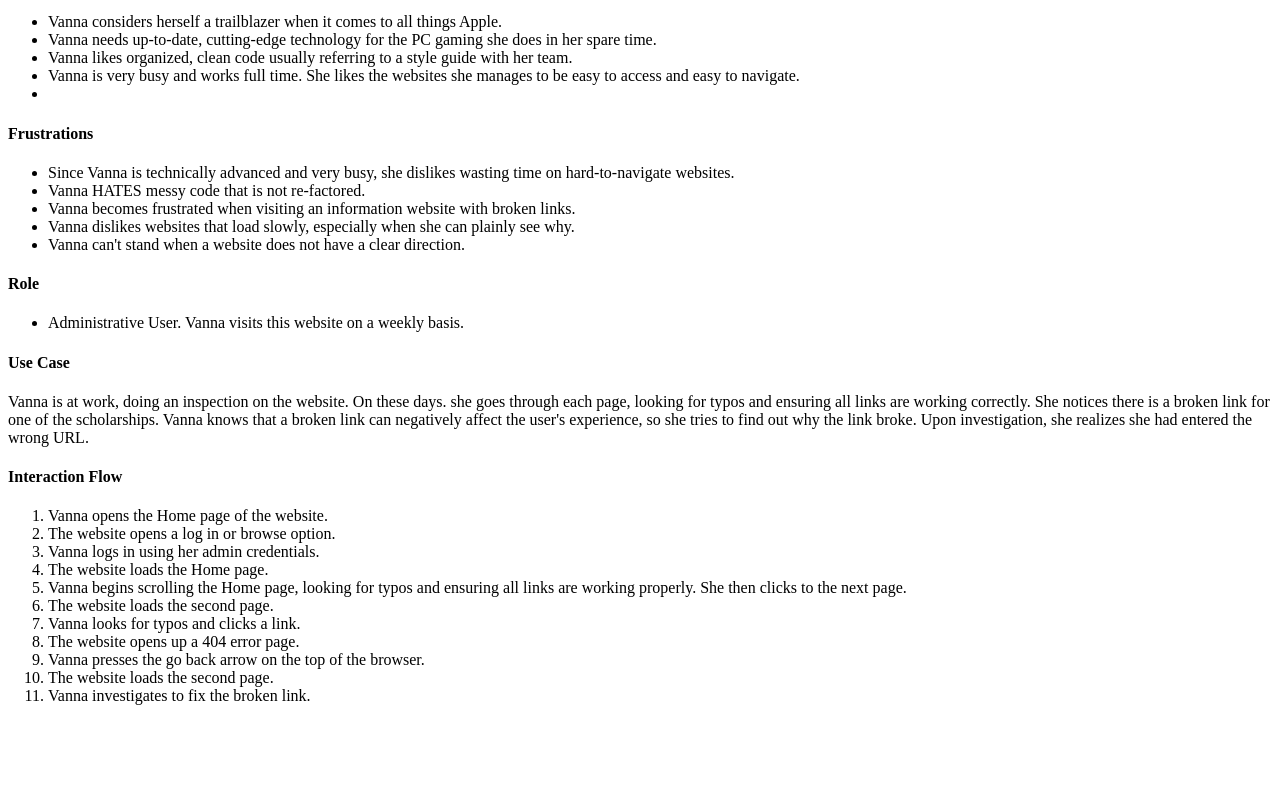
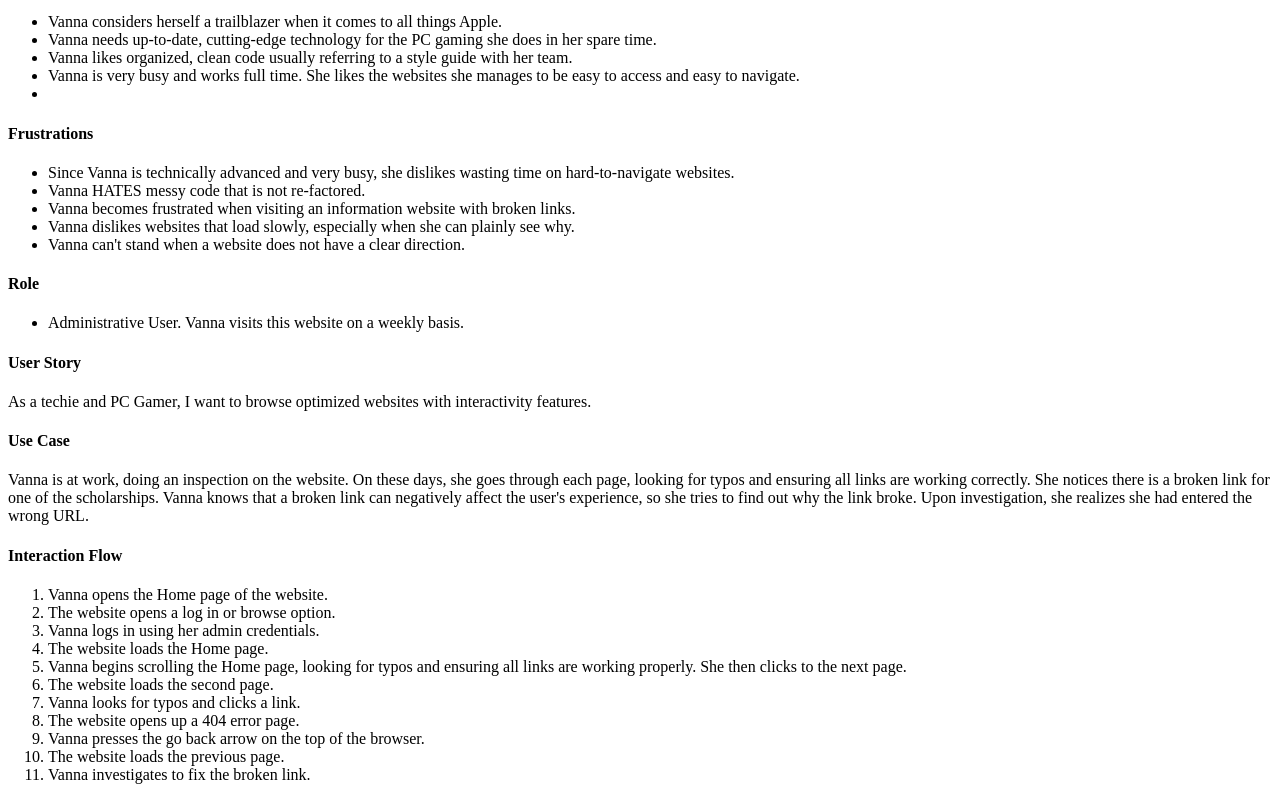
Before and after one commit to team-free-money/team-free-money-cs, a plain HTML site: page public_html/documentation/user-admin.html in a window 1280 px wide. Shown: the part 598-1398 px from the top of the page. Before the commit the page ends 1319 px from the top, so only its background shows below. Drawn offline with Linux system fonts and the light colour scheme.

Commit message:
made edits to user-admin

```diff
--- a/public_html/documentation/user-admin.html
+++ b/public_html/documentation/user-admin.html
@@ -48,8 +48,10 @@
 <ul>
     <li>Administrative User. Vanna visits this website on a weekly basis.</li>
 </ul>
+<h4>User Story</h4>
+    <p>As a techie and PC Gamer, I want to browse optimized websites with interactivity features.</p>
 <h4>Use Case</h4>
-    <p>Vanna is at work, doing an inspection on the website. On these days. she goes through each page, looking for typos and ensuring all links are working correctly. She notices there is a broken link for one of the scholarships. Vanna knows that a broken link can negatively affect the user's experience, so she tries to find out why the link broke. Upon investigation, she realizes she had entered the wrong URL.</p>
+    <p>Vanna is at work, doing an inspection on the website. On these days, she goes through each page, looking for typos and ensuring all links are working correctly. She notices there is a broken link for one of the scholarships. Vanna knows that a broken link can negatively affect the user's experience, so she tries to find out why the link broke. Upon investigation, she realizes she had entered the wrong URL.</p>
 <h4>Interaction Flow</h4>
 <ol>
     <li>Vanna opens the Home page of the website.</li>
@@ -61,7 +63,7 @@
     <li>Vanna looks for typos and clicks a link.</li>
     <li>The website opens up a 404 error page.</li>
     <li>Vanna presses the go back arrow on the top of the browser.</li>
-    <li>The website loads the second page.</li>
+    <li>The website loads the previous page.</li>
     <li>Vanna investigates to fix the broken link.</li>
 </ol>
 </body>
```
